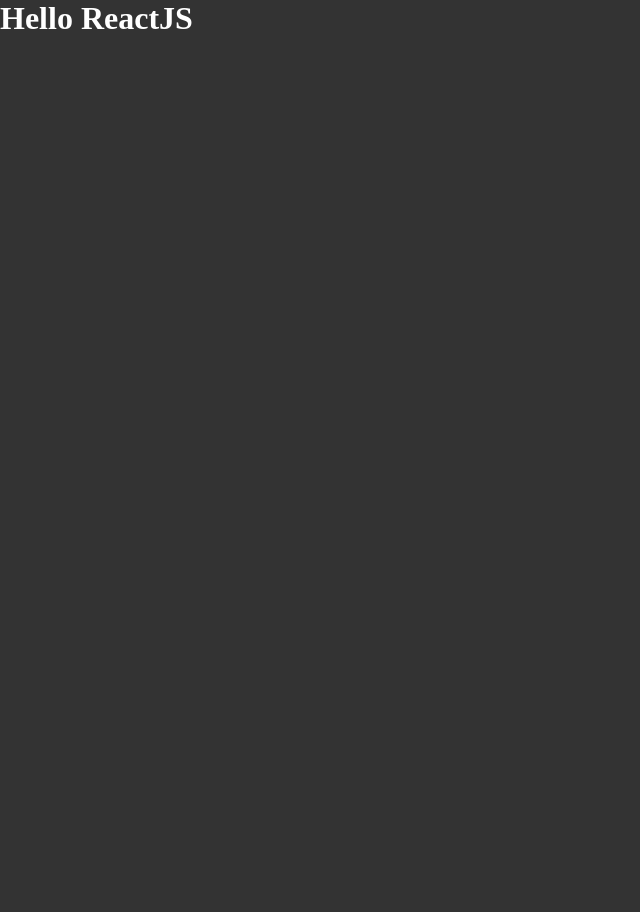
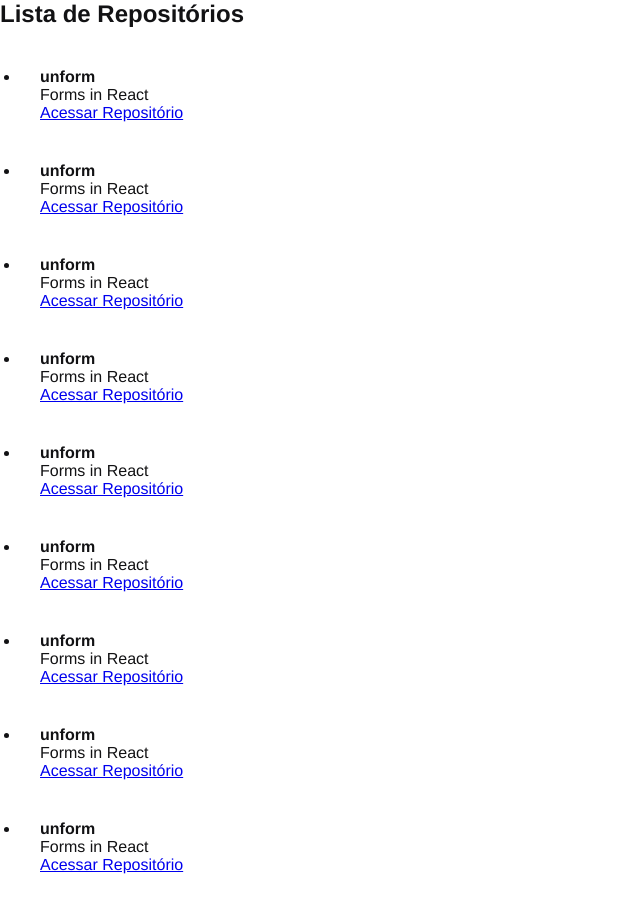
Before and after one commit to uchoamaster/ignite_aulas, a React app in the folder 01-github-explorer/: page / in a window 1280 px wide. Shown: the whole page, without its empty margins (0-640 px from the left). Before the commit the page ends 800 px from the top, so only its background shows below. Built offline with nearby package versions, Linux system fonts and the light colour scheme.

Commit message:
primeiro componente react

```diff
--- a/01-github-explorer/src/App.jsx
+++ b/01-github-explorer/src/App.jsx
@@ -1,6 +1,7 @@
+import { RepositoryList } from './components/RepositoryList';
 import './styles/global.scss';
 
 export function App() {
 
-    return <h1>Hello ReactJS</h1>
+    return <RepositoryList />
 }
--- /dev/null
+++ b/01-github-explorer/src/components/RepositoryList.jsx
@@ -0,0 +1,75 @@
+const repositoryName = 'unform';
+
+
+export function RepositoryList() {
+    return(
+        <section className="repository-list">
+            <h1>Lista de Repositórios</h1>
+            <ul>
+                <li>
+                    <strong>{repositoryName}</strong>
+                    <p>Forms in React</p>
+                    <a href="#">
+                        Acessar Repositório
+                    </a>
+                </li>
+                <li>
+                    <strong>{repositoryName}</strong>
+                    <p>Forms in React</p>
+                    <a href="#">
+                        Acessar Repositório
+                    </a>
+                </li>
+                <li>
+                    <strong>{repositoryName}</strong>
+                    <p>Forms in React</p>
+                    <a href="#">
+                        Acessar Repositório
+                    </a>
+                </li>
+                <li>
+                    <strong>{repositoryName}</strong>
+                    <p>Forms in React</p>
+                    <a href="#">
+                        Acessar Repositório
+                    </a>
+                </li>
+                <li>
+                    <strong>{repositoryName}</strong>
+                    <p>Forms in React</p>
+                    <a href="#">
+                        Acessar Repositório
+                    </a>
+                </li>
+                <li>
+                    <strong>{repositoryName}</strong>
+                    <p>Forms in React</p>
+                    <a href="#">
+                        Acessar Repositório
+                    </a>
+                </li>
+                <li>
+                    <strong>{repositoryName}</strong>
+                    <p>Forms in React</p>
+                    <a href="#">
+                        Acessar Repositório
+                    </a>
+                </li>
+                <li>
+                    <strong>{repositoryName}</strong>
+                    <p>Forms in React</p>
+                    <a href="#">
+                        Acessar Repositório
+                    </a>
+                </li>
+                <li>
+                    <strong>{repositoryName}</strong>
+                    <p>Forms in React</p>
+                    <a href="#">
+                        Acessar Repositório
+                    </a>
+                </li>
+            </ul>
+        </section>
+    );
+}
--- a/01-github-explorer/src/styles/global.scss
+++ b/01-github-explorer/src/styles/global.scss
@@ -6,7 +6,22 @@
 
 
 body{
-    font: Arial, Helvetica, sans-serif;
-    background: #333;
-    color: #fff;
+    font: 16px "Helvetica Neue", Arial, sans-serif;
+    color: #121214;
+    display: flex;
+    flex-direction: column;
+    justify-content: space-around;
+    align-items: flex-start;
+    text-decoration: none;
 }
+
+ul {
+    padding:20px;
+    display:flex;
+    flex-direction: column;
+}
+
+ul li {
+    padding: 20px;
+
+}
```
